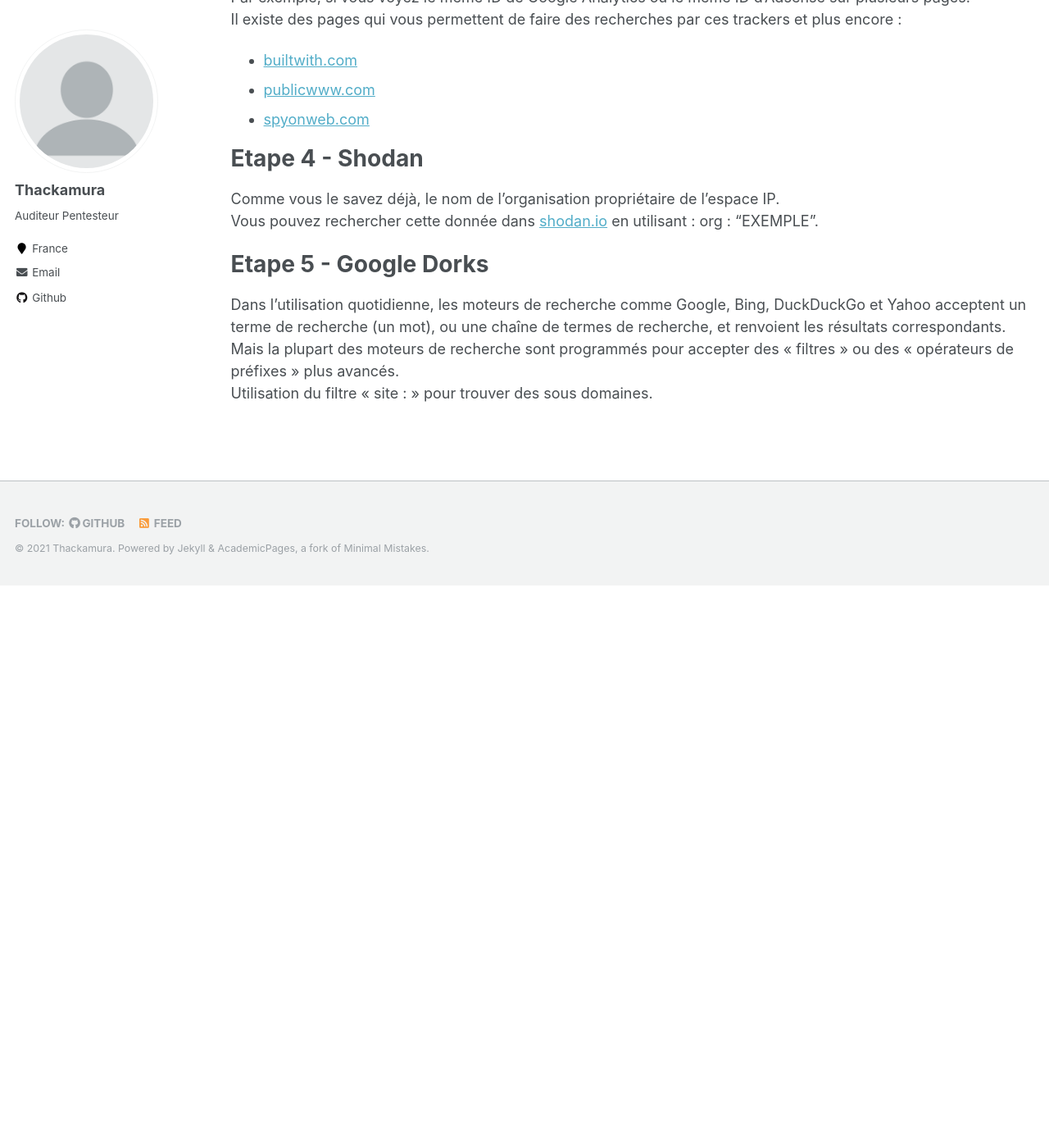
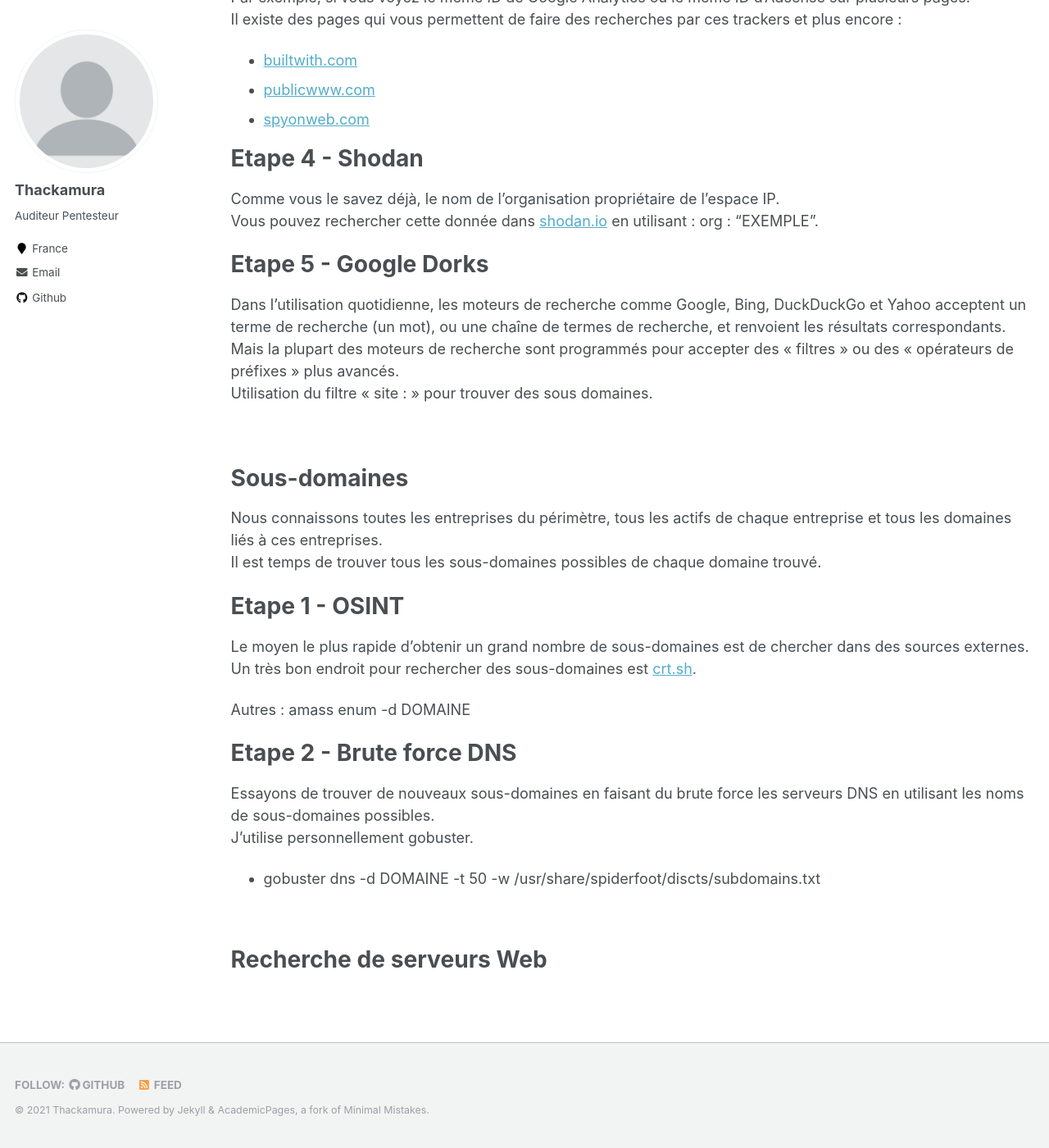
Before and after one commit to thackamura/thackamura.github.io, a Jekyll site: the page built from _pages/Bug_Bounty.md, in a window 1280 px wide and 1400 px high, scrolled down 2667 px. Shown: the whole window at 82% size. Built offline with Jekyll 4.4.1, drawn with Linux system fonts in a browser that asks for light colours; before the commit the page ends 3381 px from its top, so only the background shows below that.

Commit message:
Update Bug_Bounty.md

```diff
--- a/_pages/Bug_Bounty.md
+++ b/_pages/Bug_Bounty.md
@@ -100,3 +100,29 @@ Etape 5 - Google Dorks
 Dans l'utilisation quotidienne, les moteurs de recherche comme Google, Bing, DuckDuckGo et Yahoo acceptent un terme de recherche (un mot), ou une chaîne de termes de recherche, et renvoient les résultats correspondants.
 <br/>Mais la plupart des moteurs de recherche sont programmés pour accepter des « filtres » ou des « opérateurs de préfixes » plus avancés.
 <br/>Utilisation du filtre « site :  » pour trouver des sous domaines.
+
+<br/>
+
+Sous-domaines
+======
+Nous connaissons toutes les entreprises du périmètre, tous les actifs de chaque entreprise et tous les domaines liés à ces entreprises.
+<br/>Il est temps de trouver tous les sous-domaines possibles de chaque domaine trouvé.
+
+Etape 1 - OSINT
+======
+Le moyen le plus rapide d'obtenir un grand nombre de sous-domaines est de chercher dans des sources externes.
+<br/>Un très bon endroit pour rechercher des sous-domaines est [crt.sh](https://crt.sh/).
+
+Autres : amass enum -d DOMAINE
+
+Etape 2 - Brute force DNS
+======
+Essayons de trouver de nouveaux sous-domaines en faisant du brute force les serveurs DNS en utilisant les noms de sous-domaines possibles.
+<br/>J’utilise personnellement gobuster.
+
+* gobuster dns -d DOMAINE -t 50 -w /usr/share/spiderfoot/discts/subdomains.txt
+
+<br/>
+
+Recherche de serveurs Web
+======
```
